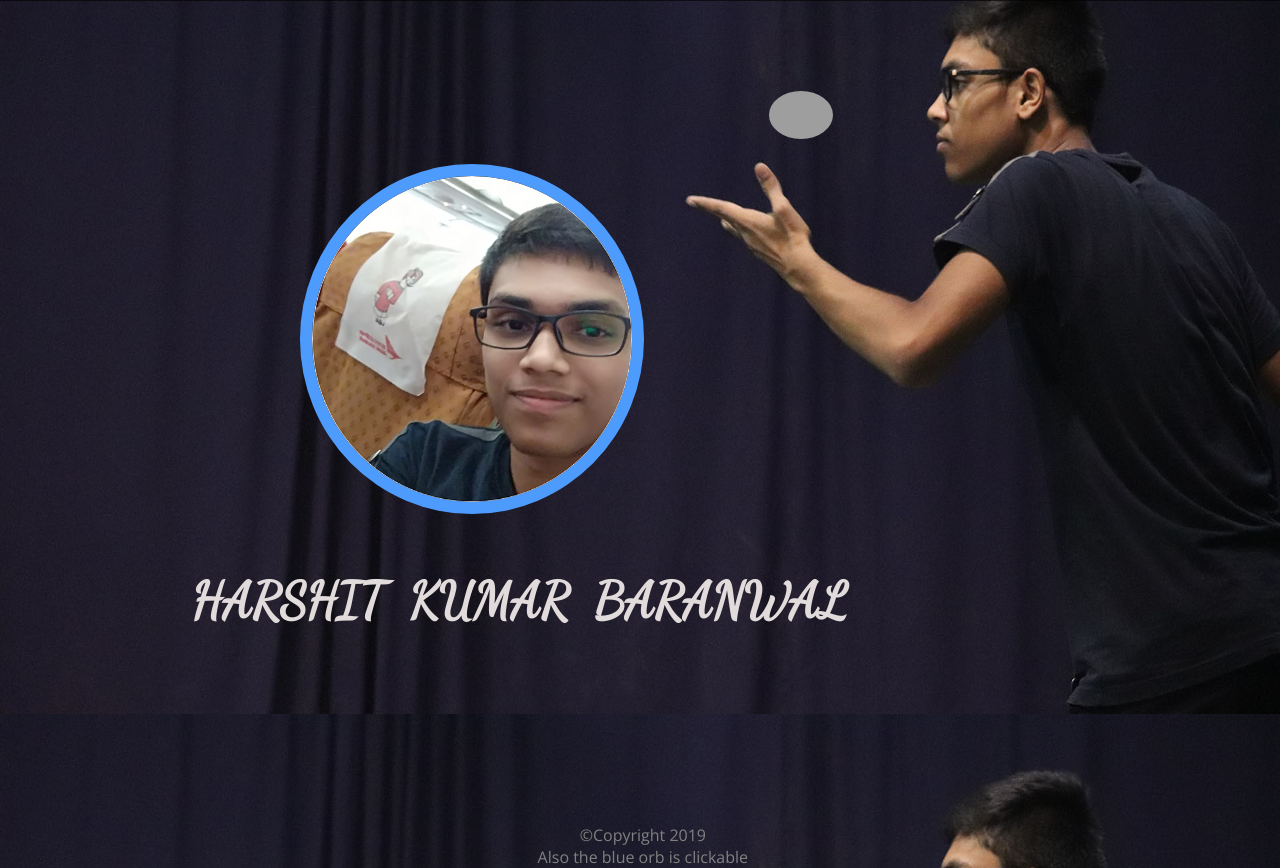
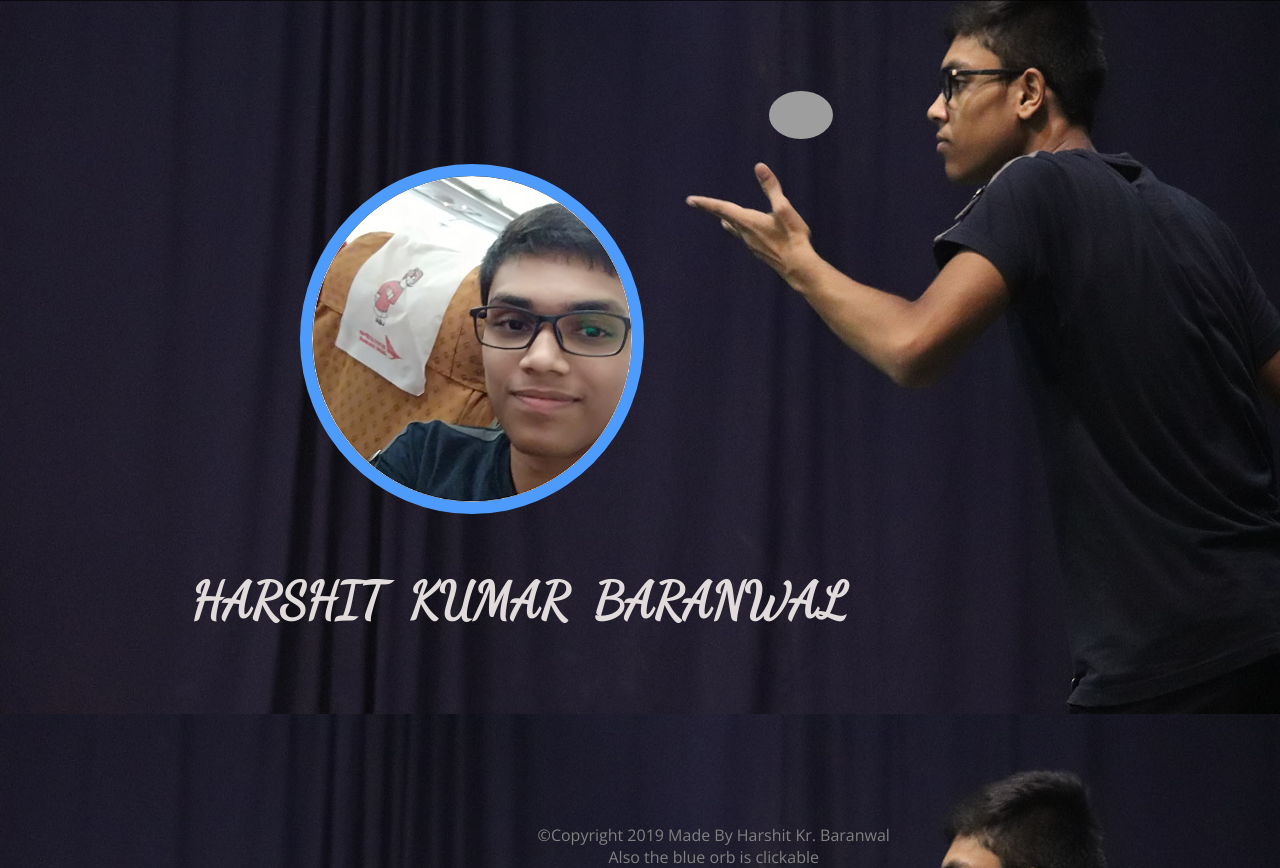
Before and after one commit to harshit21c/Web_D, a plain HTML site: page index.html in a window 1280 px wide. Shown: the part 86-954 px from the top of the page. Drawn offline with nearby package versions, Linux system fonts and the light colour scheme; grey boxes are pictures that could not be loaded.

Commit message:
Update index.html

```diff
--- a/index.html
+++ b/index.html
@@ -39,7 +39,7 @@
 	</div>
 	<footer>
 		<p>
-			©Copyright 2019<br>
+			©Copyright 2019 Made By Harshit Kr. Baranwal<br>
 			Also the blue orb is clickable
 		</p>
 	</footer>
```
